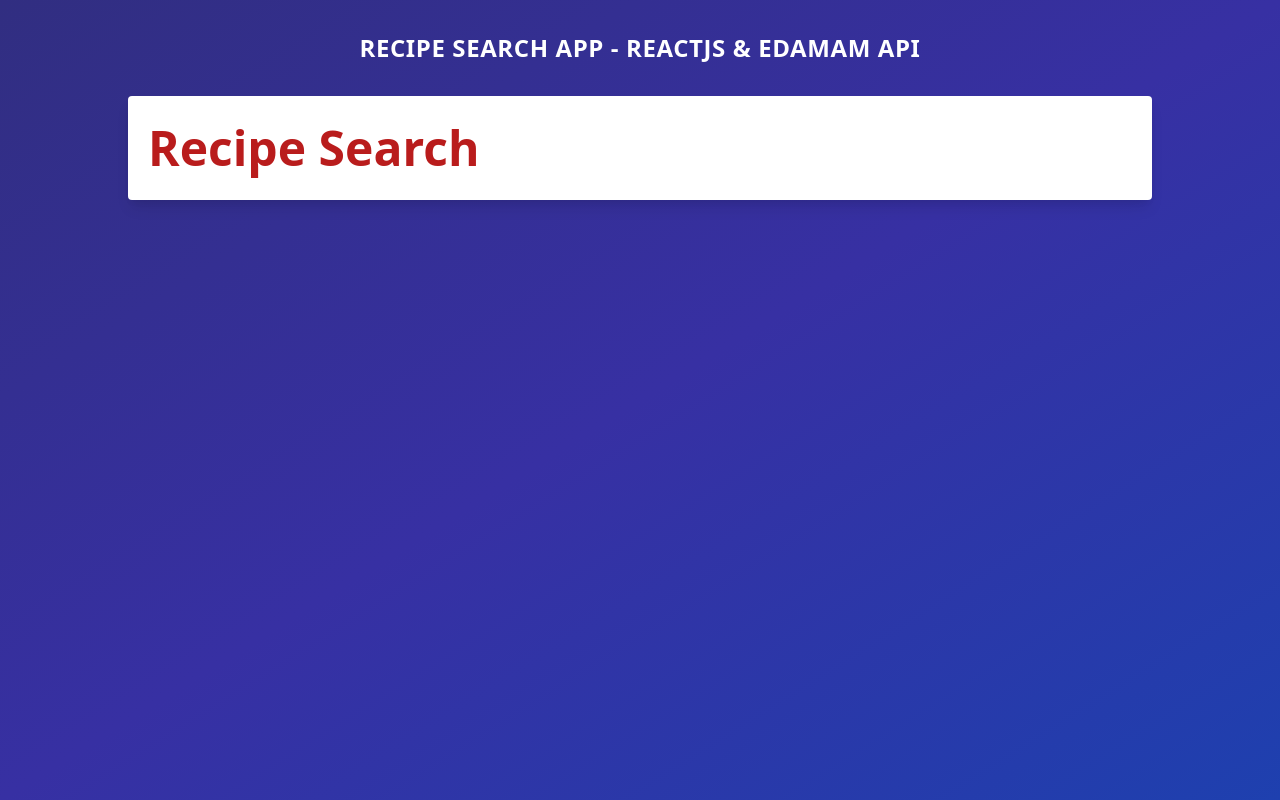
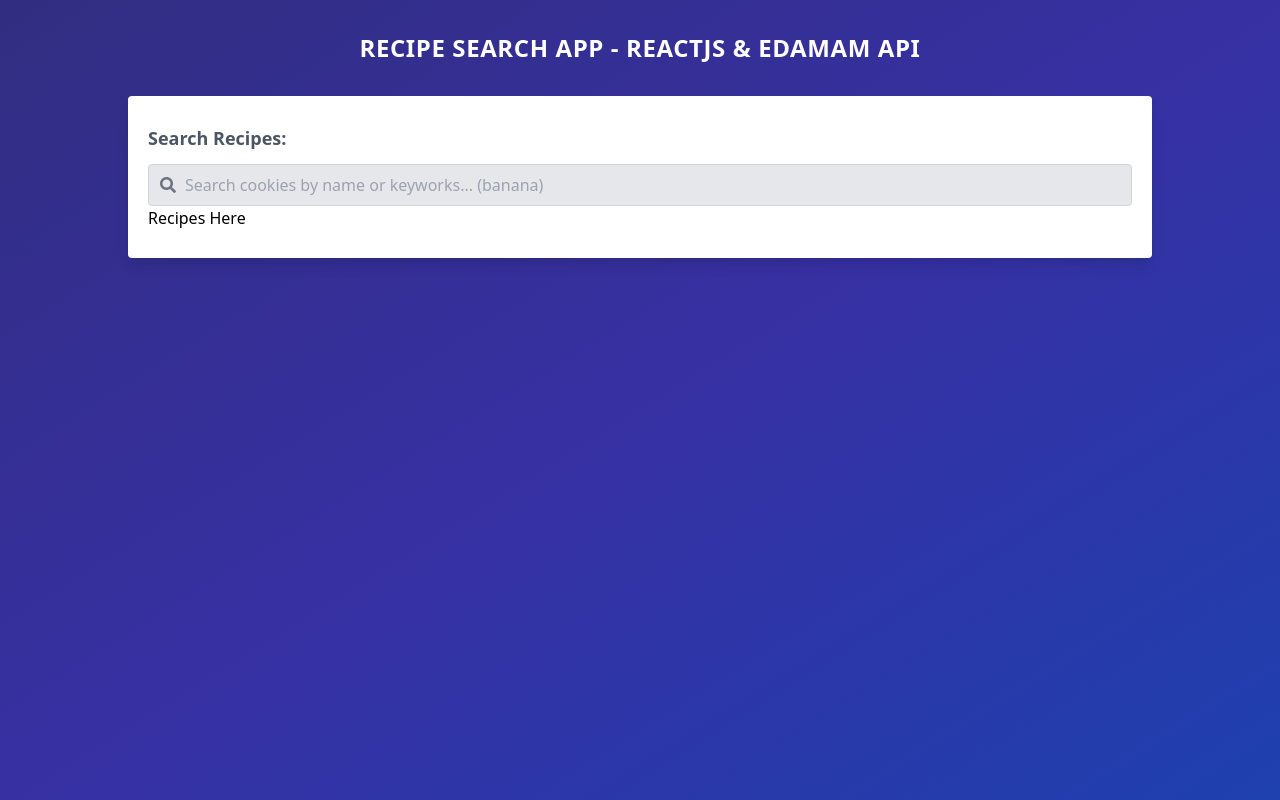
Before and after one commit to ProMehedi/react-recipe-search, a React (Create React App) app: page / in a window 1280 px wide. Built offline with nearby package versions, Linux system fonts and the light colour scheme; no server answers.

Commit message:
Search Component

```diff
--- a/package.json
+++ b/package.json
@@ -4,6 +4,7 @@
   "private": true,
   "dependencies": {
     "@craco/craco": "^6.1.2",
+    "@fortawesome/fontawesome-free": "^5.15.3",
     "@testing-library/jest-dom": "^5.11.4",
     "@testing-library/react": "^11.1.0",
     "@testing-library/user-event": "^12.1.10",
--- a/src/App.js
+++ b/src/App.js
@@ -1,6 +1,7 @@
 import axios from 'axios'
 import React, { useEffect } from 'react'
 import Layout from './components/Layout'
+import Search from './components/Search'
 
 const App = () => {
   useEffect(() => {
@@ -15,7 +16,8 @@
 
   return (
     <Layout>
-      <h1 className='font-bold text-5xl text-red-700'>Recipe Search</h1>
+      <Search />
+      <div>Recipes Here</div>
     </Layout>
   )
 }
--- /dev/null
+++ b/src/components/Search.js
@@ -0,0 +1,23 @@
+import React from 'react'
+
+const Search = () => {
+  return (
+    <>
+      <h4 className='text-lg mb-3 font-bold text-gray-600'>Search Recipes:</h4>
+      <div className='flex items-center '>
+        <label htmlFor='search' className='absolute p-3 text-gray-500'>
+          <i className='fa fa-search'></i>
+        </label>
+        <input
+          className='bg-transparent pl-9 pr-4 py-2 w-full bg-gray-200 rounded border border-gray-300 duration-500 focus:border-blue-400'
+          type='search'
+          name='search'
+          id='search'
+          placeholder='Search cookies by name or keyworks... (banana)'
+        />
+      </div>
+    </>
+  )
+}
+
+export default Search
--- a/src/index.js
+++ b/src/index.js
@@ -1,5 +1,6 @@
 import React from 'react'
 import ReactDOM from 'react-dom'
+import '@fortawesome/fontawesome-free/css/all.min.css'
 import './index.css'
 import App from './App'
 
```
Also changed, not shown: 1 other file (tests, documents, lock files or other folders).
